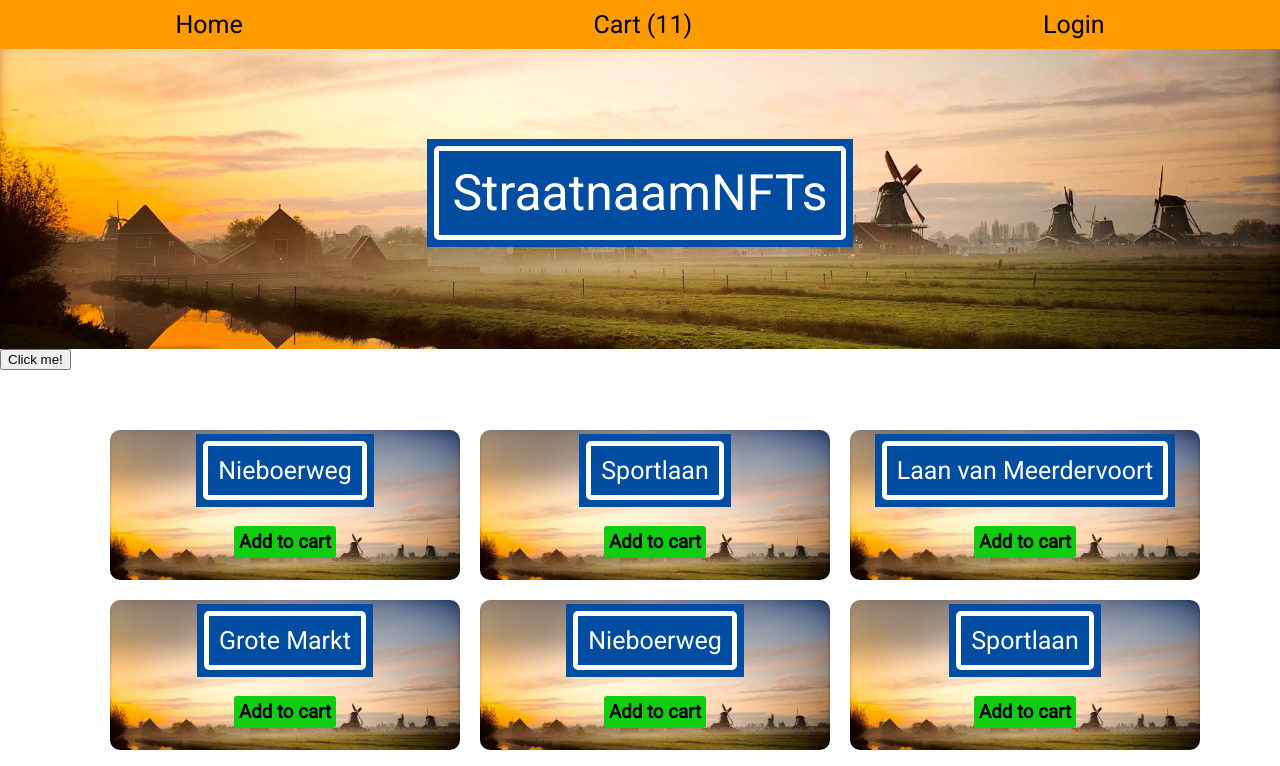
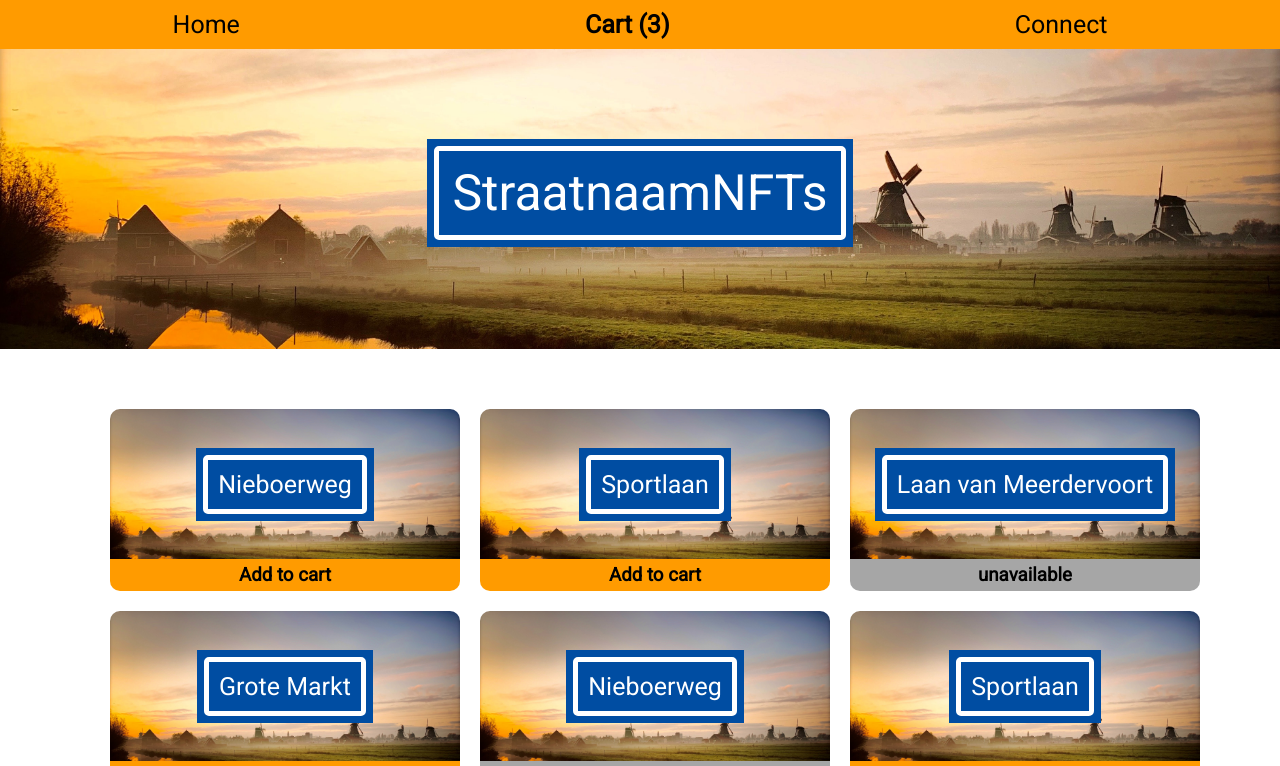
Before and after one commit to MAvRemu/straatnaamnfts, a React (Create React App) app: page /home in a window 1280 px wide. Shown: the top 766 px of the page. Built offline with nearby package versions, Linux system fonts and the light colour scheme.

Commit message:
v1.0 cart modal

```diff
--- a/src/App.js
+++ b/src/App.js
@@ -1,25 +1,26 @@
-import NavBar from "./UI/NavBar";
 import Home from "../src/pages/Home";
-
 import {
   createBrowserRouter,
   RouterProvider,
   Navigate,
 } from "react-router-dom";
+import { useEffect } from "react";
+import { useDispatch } from "react-redux";
+import { setinventory } from "./store/cartSlice";
 
 const straatNamen = [
-  {name: "Nieboerweg", key: 1},
-  {name: "Sportlaan", key: 2},
-  {name: "Laan van Meerdervoort", key: 3},
-  {name: "Grote Markt", key: 4},
-  {name: "Nieboerweg", key: 5},
-  {name: "Sportlaan", key: 6},
-  {name: "Laan van Meerdervoort", key: 7},
-  {name: "Grote Markt", key: 8},
-  {name: "Nieboerweg", key: 9},
-  {name: "Sportlaan", key: 10},
-  {name: "Laan van Meerdervoort", key: 11},
-  {name: "Grote Markt", key: 12},
+  { name: "Nieboerweg", key: 1, available: true },
+  { name: "Sportlaan", key: 2, available: true },
+  { name: "Laan van Meerdervoort", key: 3, available: false },
+  { name: "Grote Markt", key: 4, available: true },
+  { name: "Nieboerweg", key: 5, available: false },
+  { name: "Sportlaan", key: 6, available: true },
+  { name: "Laan van Meerdervoort", key: 7, available: true },
+  { name: "Grote Markt", key: 8, available: false },
+  { name: "Nieboerweg", key: 9, available: true },
+  { name: "Sportlaan", key: 10, available: true },
+  { name: "Laan van Meerdervoort", key: 11, available: true },
+  { name: "Grote Markt", key: 12, available: false },
 ];
 
 const router = createBrowserRouter([
@@ -29,7 +30,7 @@ const router = createBrowserRouter([
   },
   {
     path: "home",
-    element: <Home straatNamen={straatNamen}/>,
+    element: <Home straatNamen={straatNamen} />,
   },
   {
     path: "login",
@@ -38,6 +39,11 @@ const router = createBrowserRouter([
 ]);
 
 function App() {
+  const dispatch = useDispatch();
+
+  useEffect(() => {
+    dispatch(setinventory(straatNamen))
+  }, [dispatch]);
   return (
     <>
       <RouterProvider router={router} />
--- a/src/UI/NavBar.js
+++ b/src/UI/NavBar.js
@@ -1,21 +1,21 @@
 import "./NavBar.css";
 import { NavLink } from "react-router-dom";
 
-import { useSelector } from "react-redux";
+import { useSelector, useDispatch } from "react-redux";
+import { showcart } from "../store/cartSlice";
 
 const NavBar = () => {
-  const cartCount = useSelector((state) => state.cart.value);
+  const cartCount = useSelector((state) => state.cart.cart.length);
+  const dispatch = useDispatch();
 
   return (
     <div className="navbar">
       <NavLink to="/home" className="navitem" end>
         Home
       </NavLink>
-      <NavLink to="/cart" className="navitem" end>
-        Cart ({cartCount})
-      </NavLink>
+      <h1 onClick={() => dispatch(showcart()) } className="navitem"> Cart ({cartCount}) </h1>
       <NavLink to="/login" className="navitem" end>
-        Login
+        Connect
       </NavLink>
     </div>
   );
--- /dev/null
+++ b/src/components/CartModal.css
@@ -0,0 +1,51 @@
+.modal-background {
+  background: rgba(0, 0, 0, 0.8);
+  z-index: 1;
+  height: 100%;
+  width: 100%;
+  position: fixed;
+}
+
+.modal {
+  background-color: white;
+  position: absolute;
+  z-index: 2;
+  top: 50%;
+  left: 50%;
+  margin-right: -50%;
+  transform: translate(-50%, -50%);
+  padding: 30px;
+  border-radius: 5px;
+}
+
+.cart-line {
+  display: flex;
+  width: 300px;
+  justify-content: space-between;
+}
+
+.cart-line>h3, .cart-line>h4, .rm-margin {
+  margin: 4px;
+}
+
+.hz-line {
+  background-color: black;
+  width: 100%;
+  height: 3px;
+}
+
+.btn-cart-line {
+  margin-top: 20px;
+  display: flex;
+  justify-content: space-between;
+}
+
+.btn {
+  border-style: none;
+  background-color: rgb(17, 205, 17);
+  padding: 10px;
+}
+
+.danger {
+  background-color: red;
+}
--- /dev/null
+++ b/src/components/CartModal.js
@@ -0,0 +1,47 @@
+import "./CartModal.css";
+import { useDispatch, useSelector } from "react-redux";
+import { showcart } from "../store/cartSlice";
+
+const CartModal = () => {
+  const dispatch = useDispatch();
+  const cart = useSelector((state) => state.cart);
+  const inventory = useSelector((state) => state.cart.inventory);
+  console.log(cart.cart);
+
+  const purchaseHandler = () => {
+    console.log("purchasing....");
+  };
+
+  return (
+    <>
+      <div
+        className="modal-background"
+        onClick={() => dispatch(showcart())}
+      ></div>
+      <div className="modal">
+        <h1 className="rm-margin">Your Cart</h1>
+        {cart.cart.map((item) => (
+          <div key={item} className="cart-line">
+            <h3>{inventory[item]["name"]}</h3> <h4>40 xrd</h4>
+          </div>
+        ))}
+        <div className="hz-line"></div>
+        <div className="cart-line">
+          <h3>total</h3> <h4>{cart.cart.length * 40} xrd</h4>
+        </div>
+        <div className="btn-cart-line">
+          <button className="btn danger" onClick={() => dispatch(showcart())}>
+            {" "}
+            Cancel{" "}
+          </button>
+          <button className="btn" onClick={purchaseHandler}>
+            {" "}
+            Purchase{" "}
+          </button>
+        </div>
+      </div>
+    </>
+  );
+};
+
+export default CartModal;
--- a/src/components/StraatNamenGrid.css
+++ b/src/components/StraatNamenGrid.css
@@ -12,10 +12,17 @@
   margin: 10px;
 }
 
+.card-outer {
+  display: flex;
+  flex-direction: column;
+  align-items: center;
+  /* justify-content: center; */
+}
+
 .card {
   width: 350px;
   height: 150px;
-  margin: 10px;
+  margin: 10px 10px 0 10px;
   background-image: url("/public/nl.jpg");
   background-size: cover;
   border-radius: 10px;
@@ -23,10 +30,21 @@
   align-items: center;
   justify-content: center;
   flex-direction: column;
+  border-bottom-left-radius: 0;
+  border-bottom-right-radius: 0;
 }
 
-.card>h3 {
-  background-color: rgb(17, 205, 17);
+.card-btn {
+  background-color: #ff9b00;
   padding: 5px;
-  border-radius: 3px;
+  border-radius: 10px;
+  width: 340px;
+  margin: 0 10px 10px 10px;
+  border-top-left-radius: 0;
+  border-top-right-radius: 0;
+  text-align: center;
 }
+
+.btn-grey {
+  background-color: rgb(166, 166, 166);
+}
--- a/src/components/StraatNamenGrid.js
+++ b/src/components/StraatNamenGrid.js
@@ -6,11 +6,13 @@ import { addelement } from "../store/cartSlice"
 
 const StraatNamenGrid = (props) => {
   const dispatch = useDispatch();
-  const cart = useSelector((state) => state.cart.cart);
+  const cart = useSelector((state) => state.cart);
 
   const addToCartHandler = (event) => {
-    console.log(event);
-    dispatch(addelement());
+    dispatch(addelement(+event.target.id));
+  };
+
+  const showCartHandler = () => {
     console.log(cart);
   };
 
@@ -18,14 +20,17 @@ const StraatNamenGrid = (props) => {
     <div className="container">
       <div className="grid-container">
         {props.straatNamen.map((straatname) => (
+          <div className="card-outer">
           <div className="card grid-item" key={straatname.key}>
             <StraatNaamBord>{straatname.name}</StraatNaamBord>
-            <h3 onClick={addToCartHandler} id={straatname.key}>
+          </div>
+            { straatname.available ? <h3 onClick={addToCartHandler} id={straatname.key} className="card-btn">
               Add to cart
-            </h3>
+            </h3> : <h3 className="card-btn btn-grey"> unavailable </h3>}
           </div>
         ))}
       </div>
+      <button onClick={showCartHandler}>show cart</button>
     </div>
   );
 };
--- a/src/pages/Home.js
+++ b/src/pages/Home.js
@@ -1,20 +1,19 @@
 import NavBar from "../UI/NavBar";
 import Banner from "../UI/Banner";
 import StraatNamenGrid from "../components/StraatNamenGrid";
-
-import { useSelector, useDispatch } from "react-redux";
-import { increment } from "../store/cartSlice";
+import { useSelector } from "react-redux";
+import CartModal from "../components/CartModal";
 
 const Home = (props) => {
-  const value = useSelector((state) => state.cart.value);
-  const dispatch = useDispatch();
-  console.log(value);
+  const showCart = useSelector((state) => state.cart.showcart)
+  console.log(showCart);
+
 
   return (
     <>
+      { showCart && <CartModal/> }
       <NavBar />
       <Banner />
-      <button onClick={() => dispatch(increment())}>Click me!</button>
       <StraatNamenGrid straatNamen={props.straatNamen}></StraatNamenGrid>
     </>
   );
--- a/src/store/cartSlice.js
+++ b/src/store/cartSlice.js
@@ -2,17 +2,23 @@ import { createSlice } from "@reduxjs/toolkit";
 
 export const cartSlice = createSlice({
   name: "cart",
-  initialState: { value: 11, cart: [] },
+  initialState: { value: 11, cart: [1,7,8], inventory: [], showcart: false },
   reducers: {
     increment: (state) => {
       state.value += 1;
     },
-    addelement: (state) => {
-      state.value = [2,3,4]
-    }
+    addelement: (state, action) => {
+      state.cart.push(action.payload);
+    },
+    setinventory: (state, action) => {
+      state.inventory = action.payload;
+    },
+    showcart: (state) => {
+      state.showcart = !state.showcart;
+    },
   },
 });
 
-export const { increment, addelement } = cartSlice.actions;
+export const { increment, addelement, setinventory, showcart } = cartSlice.actions;
 
 export default cartSlice.reducer;
```
Also changed, not shown: package.json (+7 -0 lines), 1 other file (tests, documents, lock files or other folders).
